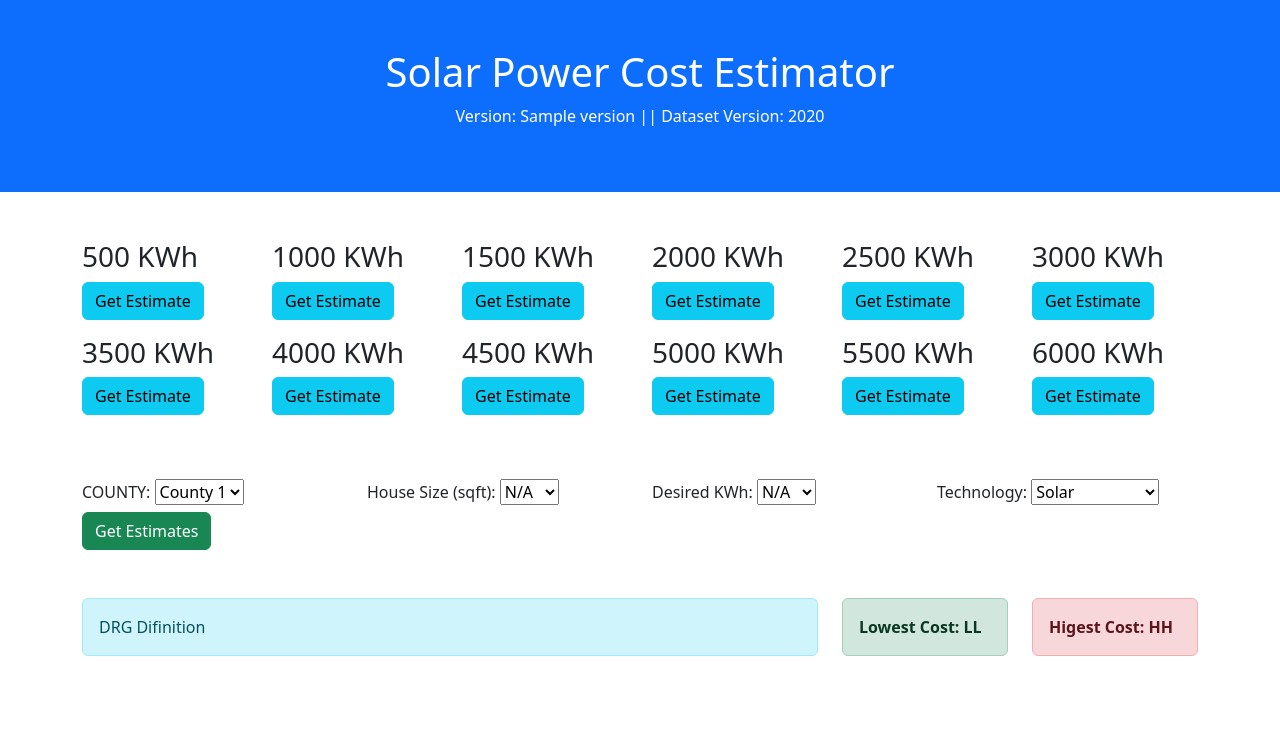
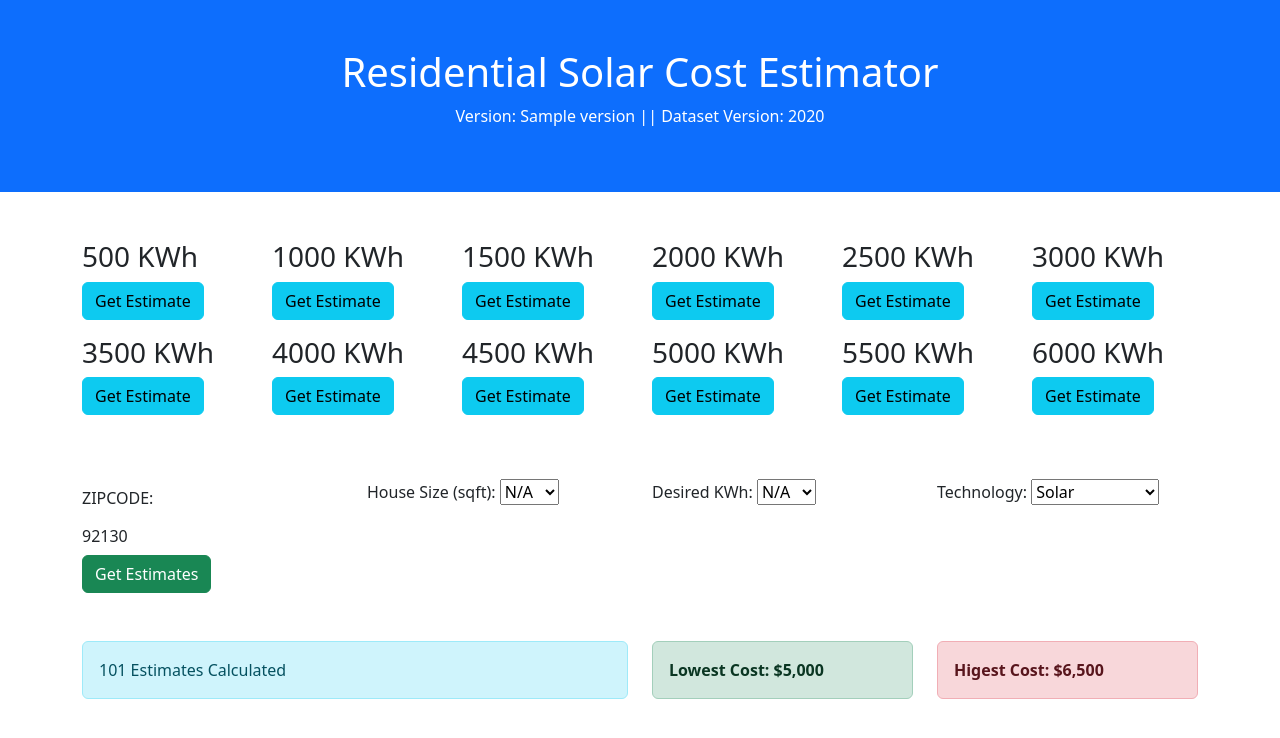
Before and after one commit to ns96/ML_Project, a Python web app: template flask/templates/index.html in a window 1280 px wide. Shown: the top 738 px of the page. Run offline with Jinja, Linux system fonts and the light colour scheme; the template is opened without the code that fills it: most values are stand-ins (such as "Sample title", 1, 10 or a date in 2020).

Commit message:
XGBoost ML model on SDGE data

```diff
--- a/flask/app.py
+++ b/flask/app.py
@@ -16,10 +16,10 @@ from flask_cors import CORS
 #################################################
 
 # The SQlite engine
-#engine = create_engine("sqlite:///../Data/SurgeryCharges.sqlite3")
+#engine = create_engine("sqlite:///../Data/SolarCost.sqlite3")
 
 # RECOMMENDED
-engine = create_engine('postgresql+psycopg2://ns96:java100@localhost/SurgeryCharges')
+engine = create_engine('postgresql+psycopg2://ns96:java100@localhost/SolarCost')
 
 # make sure we can connect to the database, otherwise exit
 try:
--- a/flask/templates/index.html
+++ b/flask/templates/index.html
@@ -28,7 +28,7 @@
 <body>
 
 <div class="container-fluid p-5 bg-primary text-white text-center">
-  <h1>Solar Power Cost Estimator</h1>
+  <h1>Residential Solar Cost Estimator</h1>
   <p>Version: {{version}} || Dataset Version: {{year}}</p>
 </div>
 
@@ -90,11 +90,8 @@
 <div class="container mt-5">
   <div class="row">
     <div class="col-sm-3">
-      <label for="county_option" class="form-label">COUNTY:</label>
-      <select id="county_option" name="county_option">
-        <option value="1">County 1</option>
-        <option value="2">County 2</option>
-      </select>
+      <label for="zip_input" class="col-sm-2 col-form-label">ZIPCODE:</label>
+      <input type="text" class="form-control-plaintext" id="zip_input" value="92130">
     </div>
 
     <div class="col-sm-3">
@@ -102,10 +99,15 @@
       <select id="house_option" name="house_option">
         <option value="0">N/A</option>
         <option value="500">500</option>
-        <option value="750">750</option>
         <option value="1000">1000</option>
-        <option value="1250">1250</option>
         <option value="1500">1500</option>
+        <option value="2000">2000</option>
+        <option value="2500">2500</option>
+        <option value="3000">3000</option>
+        <option value="3500">3500</option>
+        <option value="4000">4000</option>
+        <option value="4500">4500</option>
+        <option value="5000">5000</option>
       </select>
     </div>
 
@@ -140,7 +142,7 @@
 
   <div class="row">
     <div class="col-sm-8">
-      <button class="btn btn-success" value="update_map">Get Estimates</button>
+      <button class="btn btn-success" value="get_estimate">Get Estimates</button>
       <!--<button class="btn btn-success" value="plot_data">Show Plots</button> -->
     </div>
   </div>
@@ -148,21 +150,21 @@
 
 <div class="container mt-5">
   <div class="row">
-    <div class="col-sm-8">
-      <div class="alert alert-info" id="drg">
-        DRG Difinition
+    <div class="col-sm-6">
+      <div class="alert alert-info" id="estimate_info">
+        101 Estimates Calculated
       </div>
     </div>
 
-    <div class="col-sm-2">
+    <div class="col-sm-3">
       <div class="alert alert-success" id="lowest">
-        <strong>Lowest Cost: LL</strong>
+        <strong>Lowest Cost: $5,000</strong>
       </div>
     </div>
 
-    <div class="col-sm-2">
+    <div class="col-sm-3">
     <div class="alert alert-danger" id="highest">
-      <strong>Higest Cost: HH</strong>
+      <strong>Higest Cost: $6,500</strong>
     </div>
     </div>
   </div>
```
Also changed, not shown: 1 other file.
